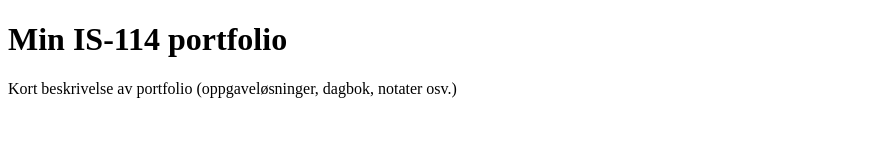
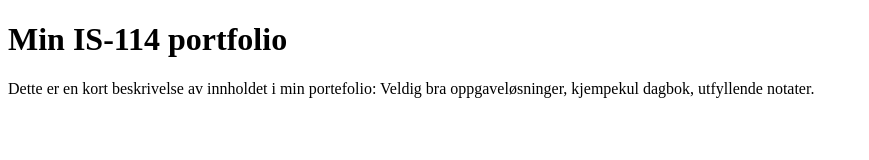
Before and after one commit to Shauge934/OBLIG-0, a plain HTML site: page docs/index.html in a window 1280 px wide. Shown: the whole page, without its empty margins (0-869 px from the left). Drawn offline with Linux system fonts and the light colour scheme.

Commit message:
oppdatert tekst i paragraf

```diff
--- a/docs/index.html
+++ b/docs/index.html
@@ -11,7 +11,7 @@
 
 <body>
 	<h1> Min IS-114 portfolio </h1>
-	<p> Kort beskrivelse av portfolio (oppgaveløsninger, dagbok, notater osv.) </p>
+	<p> Dette er en kort beskrivelse av innholdet i min portefolio: Veldig bra oppgaveløsninger, kjempekul dagbok, utfyllende notater. </p>
 </body>
 
 </html>
```
